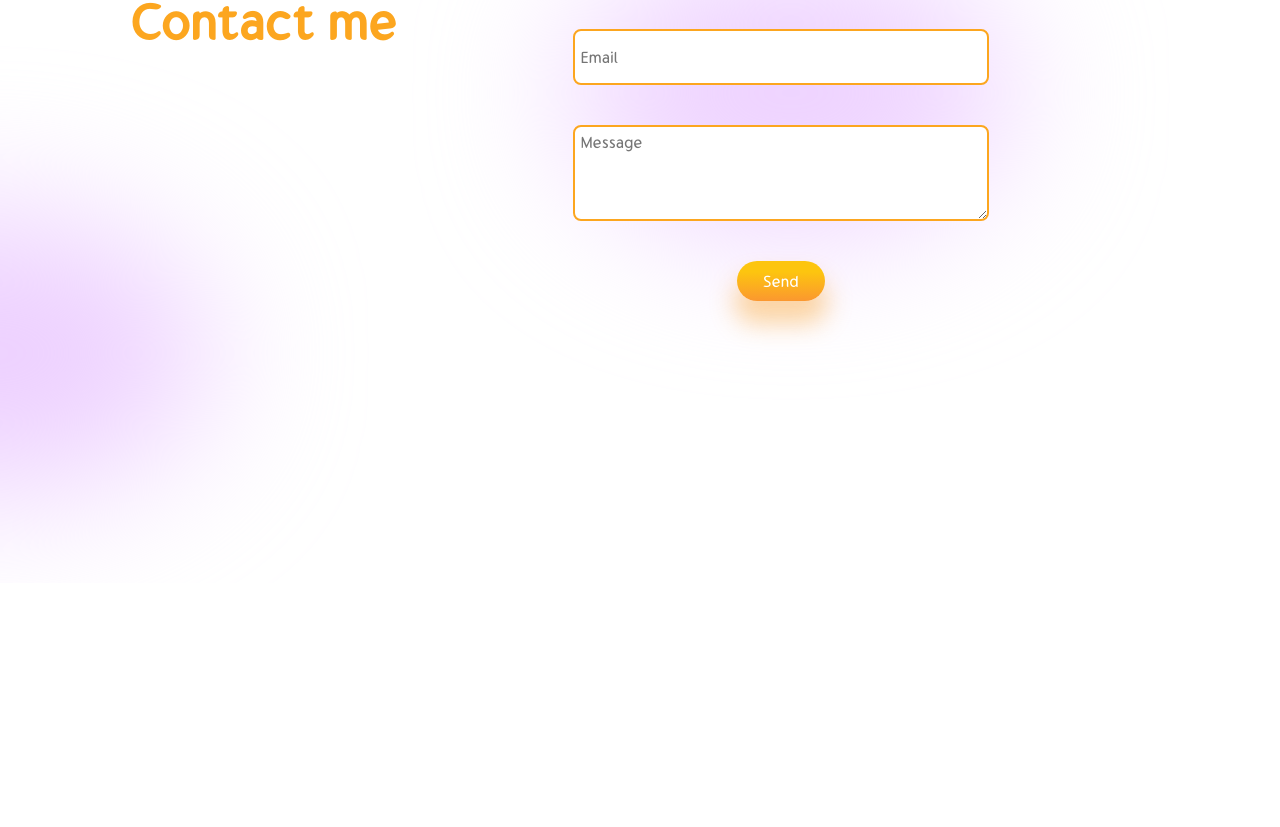
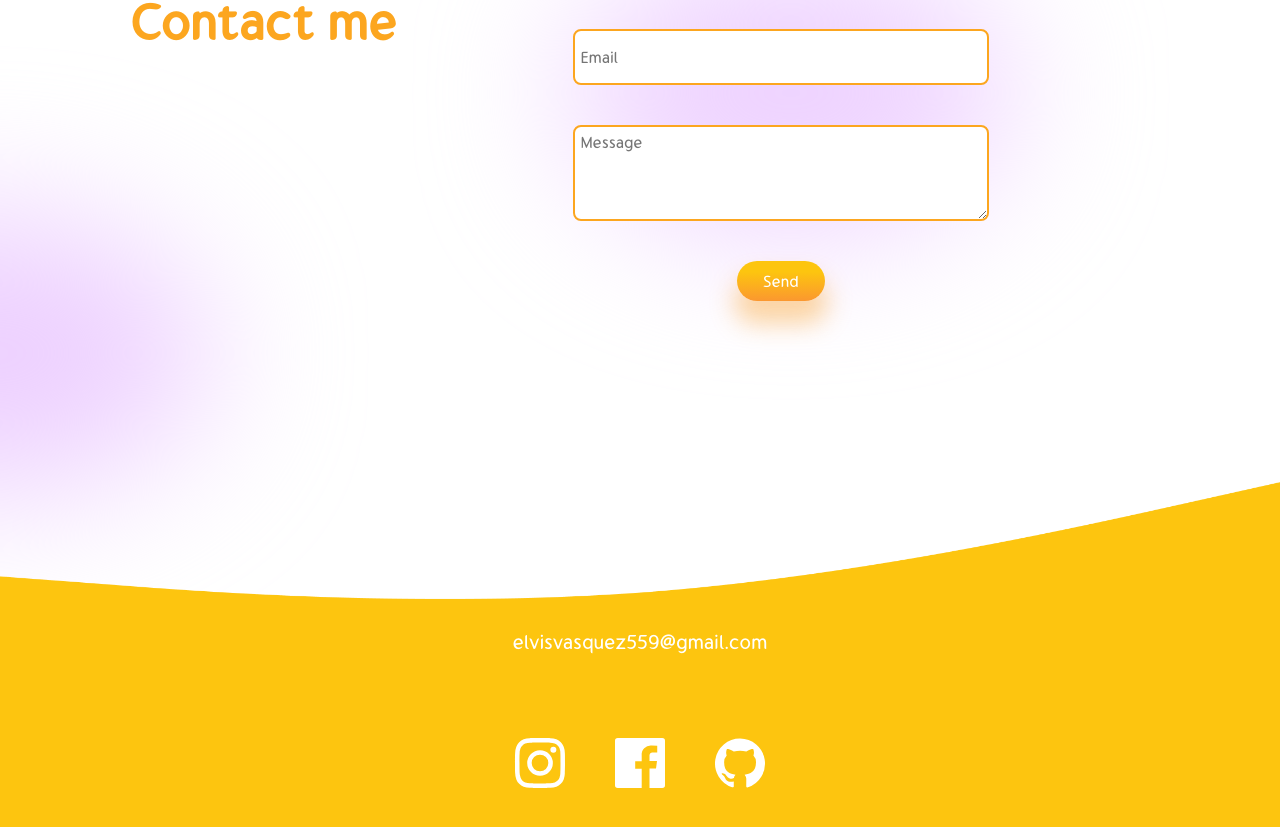
Before and after one commit to ELVISJVV/Portfolio, a React (Vite) app: page / in a window 1280 px wide. Shown: the part 4753-5580 px from the top of the page. Before the commit the page ends 5336 px from the top, so only its background shows below. Built offline with nearby package versions, Linux system fonts and the light colour scheme; no server answers.

Commit message:
create footer

```diff
--- a/package.json
+++ b/package.json
@@ -11,6 +11,7 @@
   },
   "dependencies": {
     "@emailjs/browser": "^3.11.0",
+    "@iconscout/react-unicons": "^2.0.2",
     "react": "^18.2.0",
     "react-dom": "^18.2.0",
     "swiper": "^10.3.1"
--- a/src/App.jsx
+++ b/src/App.jsx
@@ -8,6 +8,7 @@
 import Portfolio from './Components/Portfolio/Portfolio'
 import Testimonials from './Components/Testimonials/Testimonials'
 import Contact from './Components/Contact/Contact'
+import Footer from './Components/Footer/Footer'
 
 function App() {
 
@@ -21,6 +22,7 @@
       <Portfolio />
       <Testimonials />
       <Contact />
+      <Footer />
     </div>
   )
 }
--- /dev/null
+++ b/src/Components/Footer/Footer.css
@@ -0,0 +1,24 @@
+.footer {
+    display: flex;
+    align-items: center;
+    margin: -0.5rem -3.5rem;
+    position: relative;
+    margin-top: -7rem;
+}
+
+.f-content {
+    position: absolute;
+    display: flex;
+    align-items: center;
+    justify-content: center;
+    flex-direction: column;
+    width: 100%;
+    margin-top: 4rem;
+    gap: 4rem;
+    color: white;
+}
+
+.f-icons{
+    display: flex;
+    gap: 2rem ;
+}
--- /dev/null
+++ b/src/Components/Footer/Footer.jsx
@@ -0,0 +1,24 @@
+import React from "react";
+import "./Footer.css";
+import Wave from "../../img/wave.png";
+import Insta from "@iconscout/react-unicons/icons/uil-instagram";
+import Facebook from "@iconscout/react-unicons/icons/uil-facebook";
+import Gitub from "@iconscout/react-unicons/icons/uil-github";
+
+const Footer = () => {
+  return (
+    <div className="footer">
+      <img src={Wave} alt="" style={{ width: "100%" }} />
+      <div className="f-content">
+        <span>elvisvasquez559@gmail.com</span>
+        <div className="f-icons">
+          <Insta color="white" size={"3rem"} />
+          <Facebook color="white" size={"3rem"} />
+          <Gitub color="white" size={"3rem"} />
+        </div>
+      </div>
+    </div>
+  );
+};
+
+export default Footer;
```
Also changed, not shown: 1 other file (tests, documents, lock files or other folders).
